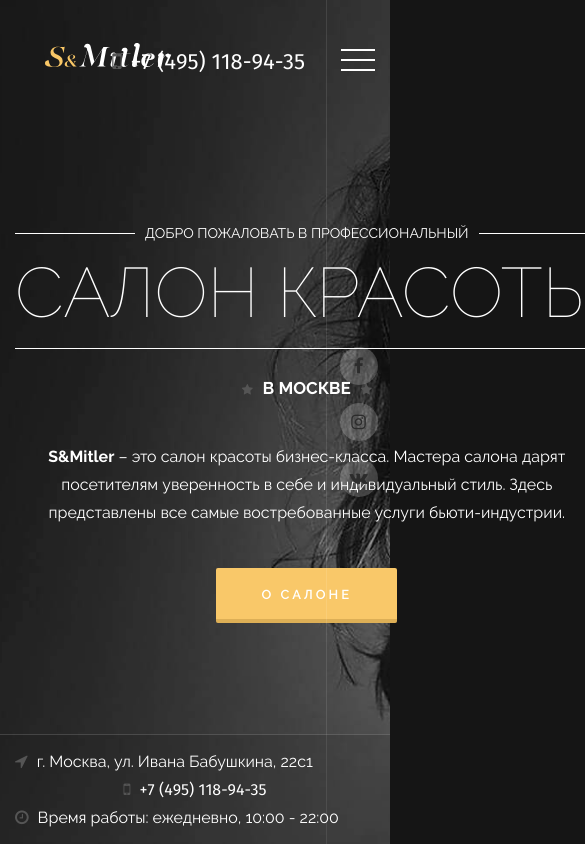
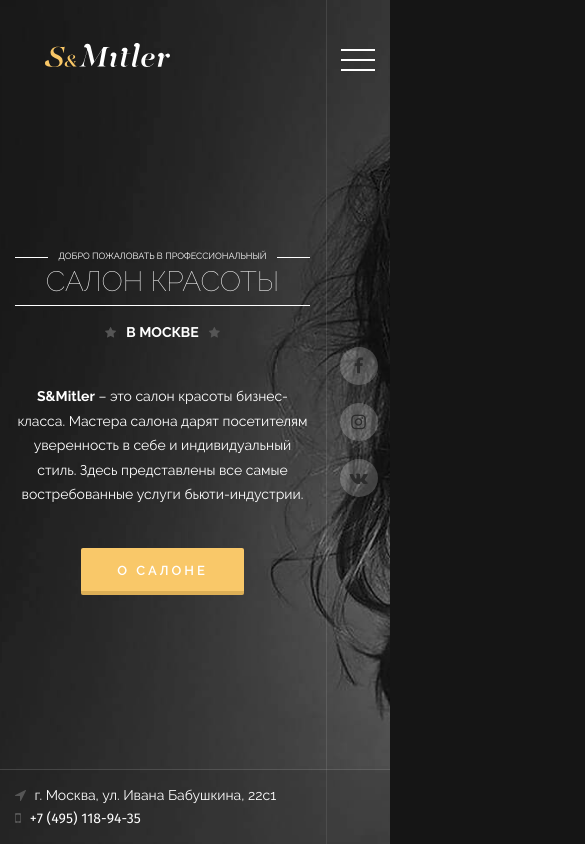
Before and after one commit to NadezhdaDeminceva/SMitler, a website: page app/index.html in a window 390 px wide. Shown: the top 844 px of the page, 585 px wide, since content can reach past the window. Drawn offline with Linux system fonts and the light colour scheme.

Commit message:
Сделана адаптация шапки для мобильных устройств

```diff
--- a/app/index.html
+++ b/app/index.html
@@ -38,7 +38,7 @@
 
       		<div class="top-line">
       			<a href="#" class="logo"><img src="img/logo-1.svg" alt="Салон красоты Смитлер"></a>
-      			<div class="phone"><i class="fa fa-mobile"></i> +7 (495) 118-94-35</div>
+      			<div class="phone d-none d-sm-block"><i class="fa fa-mobile"></i> +7 (495) 118-94-35</div>
       			<a href="#my-menu" class="hamburger hamburger--emphatic">
       				<span class="hamburger-box"><span class="hamburger-inner"></span></span>
       			</a>
@@ -65,7 +65,7 @@
 
       				<div class="container">
       					<div class="row">
-      						<div class="col-sm-7">
+      						<div class="col-md-7 col-10">
 
       							<div class="header-composition">
 
@@ -101,15 +101,15 @@
       		<div class="header-contacts">
       			<div class="container">
       				<div class="row">
-      					<div class="col-md-4">
+      					<div class="col-lg-4 col-md-6">
       						<i class="fa fa-location-arrow"></i> г. Москва, ул. Ивана Бабушкина, 22с1
       					</div>
-      					<div class="col-md-4">
+      					<div class="col-lg-4 col-md-6">
       						<div class="phone-h">
       							<i class="fa fa-mobile"></i> +7 (495) 118-94-35
       						</div>
       					</div>
-      					<div class="col-md-4">
+      					<div class="col-lg-4 d-none d-lg-block">
       						<i class="fa fa-clock-o"></i> Время работы: ежедневно, 10:00 - 22:00
       					</div>
       				</div>
--- a/app/sass/_media.sass
+++ b/app/sass/_media.sass
@@ -8,18 +8,48 @@
 
 // ≥992px
 +media-breakpoint-down(md)
+@media only screen and (max-width : 1199px)
+	.welcome
+		.h1
+			font-size: 64px
+	.header-contacts
+		font-size: 14px
 
 // ≥768px
 +media-breakpoint-down(sm)
+@media only screen and (max-width : 991px)
+	.welcome
+		.h1
+			font-size: 48px
 
 // ≥576px
 +media-breakpoint-down(xs)
+@media only screen and (max-width : 767px)
+	.header-contacts
+		.phone-h
+			text-align: left
+	.button
+		padding: 12px 36px
 
 
 /*==========  Mobile First  ==========*/
 
 // ≤576px
 +media-breakpoint-up(sm)
+@media only screen and (max-width : 480px)
+	.welcome
+		.h1
+			font-size: 28px
+			margin-top: 5px
+		p
+			span
+				font-size: 9px
+		strong
+			margin-top: 14px
+			font-size: 14px
+	.header-composition
+		p
+			font-size: 14px
 
 // ≤768px
 +media-breakpoint-up(md)
```
Also changed, not shown: app/css/main.min.css.
